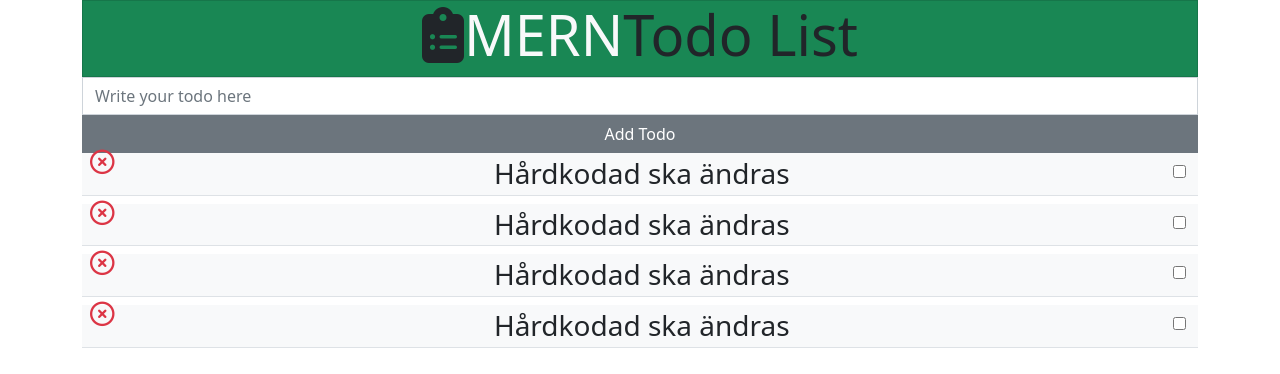
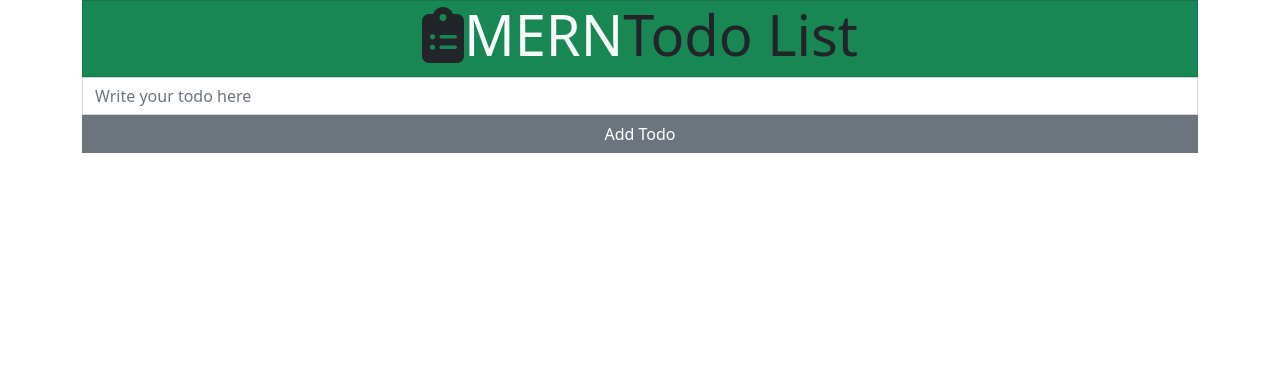
Before and after one commit to christoffermartell/TodoMernStack, a React (Create React App) app in the folder frontend/todo-with-logins/: page / in a window 1280 px wide. Shown: the top 374 px of the page. Built offline with nearby package versions, Linux system fonts and the light colour scheme.

Commit message:
Adds new todo to list on click. Removed hard coding for todos

```diff
--- a/frontend/todo-with-logins/src/App.js
+++ b/frontend/todo-with-logins/src/App.js
@@ -1,3 +1,4 @@
+import React, { useState, useEffect } from "react";
 import TodoList from "./components/todoList";
 import Title from "./components/title";
 import todo from "./components/todo";
@@ -6,11 +7,13 @@
 function App() {
 	// useEffect för att hämta från backend ( API )
 
+	const [todoInputs, setTodoInputs] = useState([]);
+
 	return (
 		<div className="container">
 			<Title />
-			<TodoList />
-			<AllTodos></AllTodos>
+			<TodoList setTodoInputs={setTodoInputs} />
+			<AllTodos todoInputs={todoInputs} ></AllTodos>
 		</div>
 	);
 }
--- a/frontend/todo-with-logins/src/components/allTodos.jsx
+++ b/frontend/todo-with-logins/src/components/allTodos.jsx
@@ -1,15 +1,19 @@
+import React from "react";
 import Todo from "./todo"
 
-const AllTodos = () =>{
-return (
-    <div>
-        <Todo></Todo>
-        <Todo></Todo>
-        <Todo></Todo>
-        <Todo></Todo>
+const AllTodos = (props) => {
 
-    </div>
-)
+    const todoInputs = props.todoInputs;
+
+    return (
+        <div>
+            {
+                todoInputs.map((todo,i) => (
+                    <Todo key={i} todo={todo} />
+                ))
+            }
+        </div>
+    )
 }
 
 export default AllTodos;
--- a/frontend/todo-with-logins/src/components/todo.jsx
+++ b/frontend/todo-with-logins/src/components/todo.jsx
@@ -1,13 +1,16 @@
+import React from "react";
 
+const Todo = (props) => {
 
-const Todo = () =>{
+    const todo = props.todo;
+
     return (
         <h3
             className="text-dark text-center p-1 bg-light border-bottom">
 
             <i className="far fa-times-circle fa-sm  m-1 text-danger float-start">
             </i>
-    Hårdkodad ska ändras
+            {todo}
 
             <input
                 type="checkbox"
--- a/frontend/todo-with-logins/src/components/todoList.jsx
+++ b/frontend/todo-with-logins/src/components/todoList.jsx
@@ -1,11 +1,26 @@
-import React, { useState, useEffect } from "react";
+import React, { useState } from "react";
 
-const TodoList = () => {
-	return <form >
+const TodoList = ({setTodoInputs}) => {
+
+	const [todo, setTodo] = useState("");
+
+	const submitInput = (e) => {
+		e.preventDefault();
+
+		setTodoInputs((prevTodoInputs) => {
+			return [...prevTodoInputs, todo];
+		});
+		setTodo("");
+	}
+
+	return <form onSubmit={submitInput}>
 	<input
 		type="text"
 		className="form-control rounded-0"
 		placeholder="Write your todo here"
+		id="todoInputField"
+		onChange={(e) => setTodo(e.target.value)}
+		value={todo}
 	></input>
 	<button
 		className="form-control rounded-0 btn-secondary"
```
Lines whose indentation alone changed are shown as unchanged.
